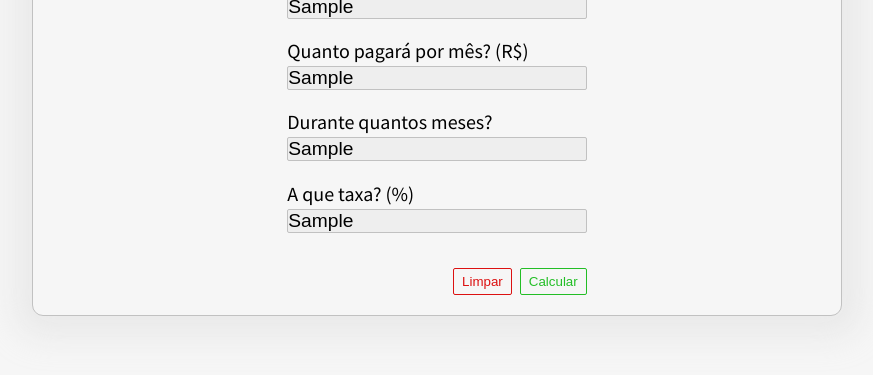
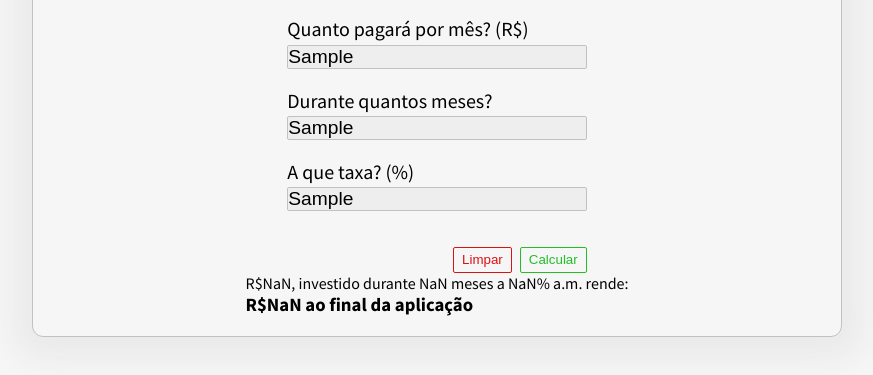
Before and after one commit to arthursantana-dev/calculadora-juros-compostos, a plain HTML site: page public/index.html in a window 1280 px wide. Both pictures are taken after typing "Sample", "Sample", "Sample", "Sample" into the empty fields and a click on the button "Calcular". Shown: the part 299-674 px from the top of the page, without its empty margins (203-1076 px from the left). Drawn offline with Linux system fonts and the light colour scheme.

Commit message:
html de resultado feito

```diff
--- a/public/index.html
+++ b/public/index.html
@@ -35,6 +35,7 @@
           ><button class="form__button form__button--enviar">Calcular</button>
         </div>
       </form>
+	  <div class="resultado-wrapper"></div>
       <!--	<hr>
 		 <section class="resultado">
 			<p>500,00R$, investido durante 3 meses a 3% a.m. rende:</p>
--- a/public/js/script.js
+++ b/public/js/script.js
@@ -1,3 +1,5 @@
+const resultadoHTML = document.querySelector('div.resultado-wrapper')
+
 const buttons = {
   limpar: document.querySelector("button.form__button--limpar"),
   calcular: document.querySelector("button.form__button--enviar"),
@@ -5,7 +7,7 @@ const buttons = {
 
 const input = {
   apInicial: document.querySelector('input[name="aplic-inicial"]'),
-  apMeses: document.querySelector('input[name="aplic-meses"'),
+  apMeses: document.querySelector('input[name="aplic-meses"]'),
   meses: document.querySelector('input[name="meses"]'),
   taxa: document.querySelector('input[name="taxa"]'),
 };
@@ -22,12 +24,20 @@ function calcular() {
     alert("A taxa não pode ser zero!");
     return;
   } else {
-    let resultado = data.apInicial;
-    for (let i = 1; i <= data.meses; i++) {
-      resultado += data.apMensal;
-      resultado += resultado * (data.taxa / 12);
+    let resultado = parseInt(data.apInicial);
+    for (let i = 1; i <= parseInt(data.meses); i++) {
+      resultado += parseInt(data.apMeses);
+      resultado += resultado * (parseInt(data.taxa) / 12);
     }
-    console.log(resultado.toFixed(2));
+
+	resultadoHTML.innerHTML = `<hr>
+	<section class="resultado">
+	   <p>R$${parseInt(data.apInicial)}, investido durante ${parseInt(data.meses)} meses a ${parseInt(data.taxa)}% a.m. rende:</p>
+	   <h3>R$${resultado.toFixed(2)} ao final da aplicação</h3>
+   </section>`
+
+
+
   }
 }
 
```
